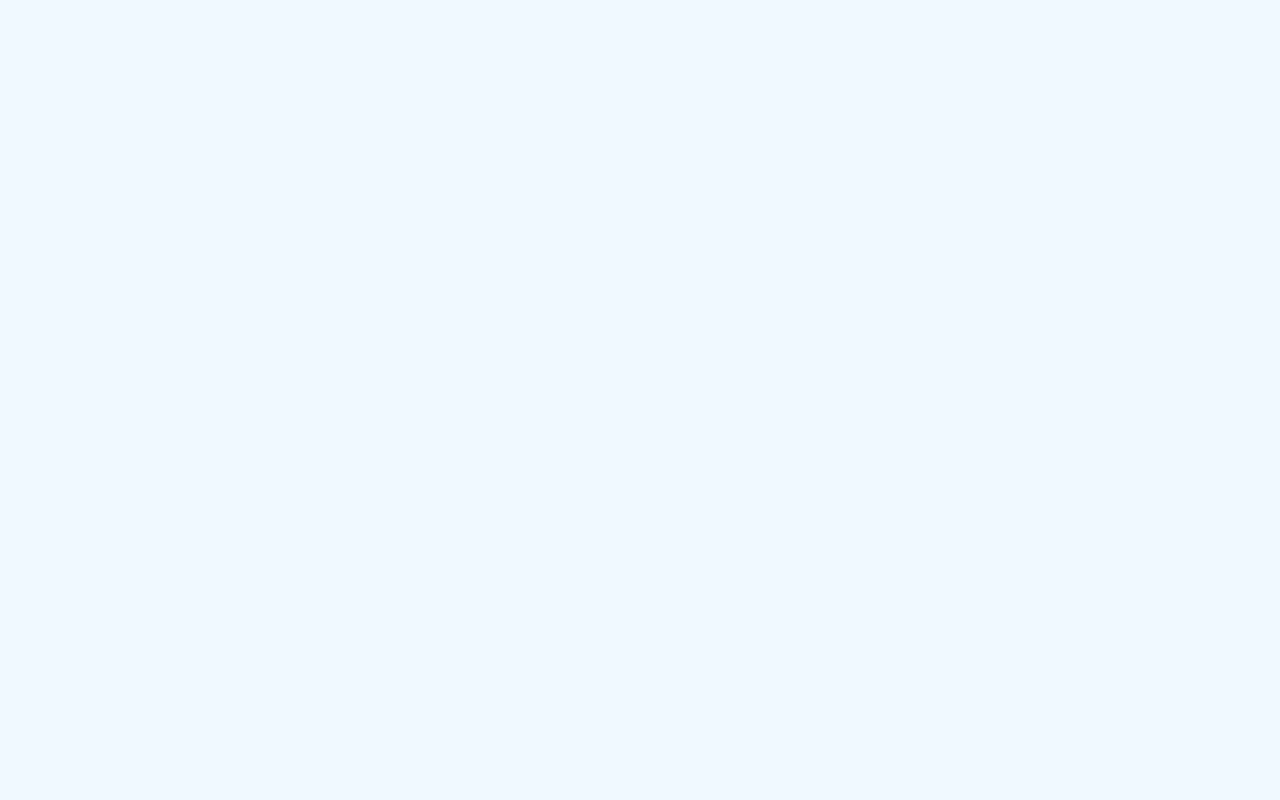
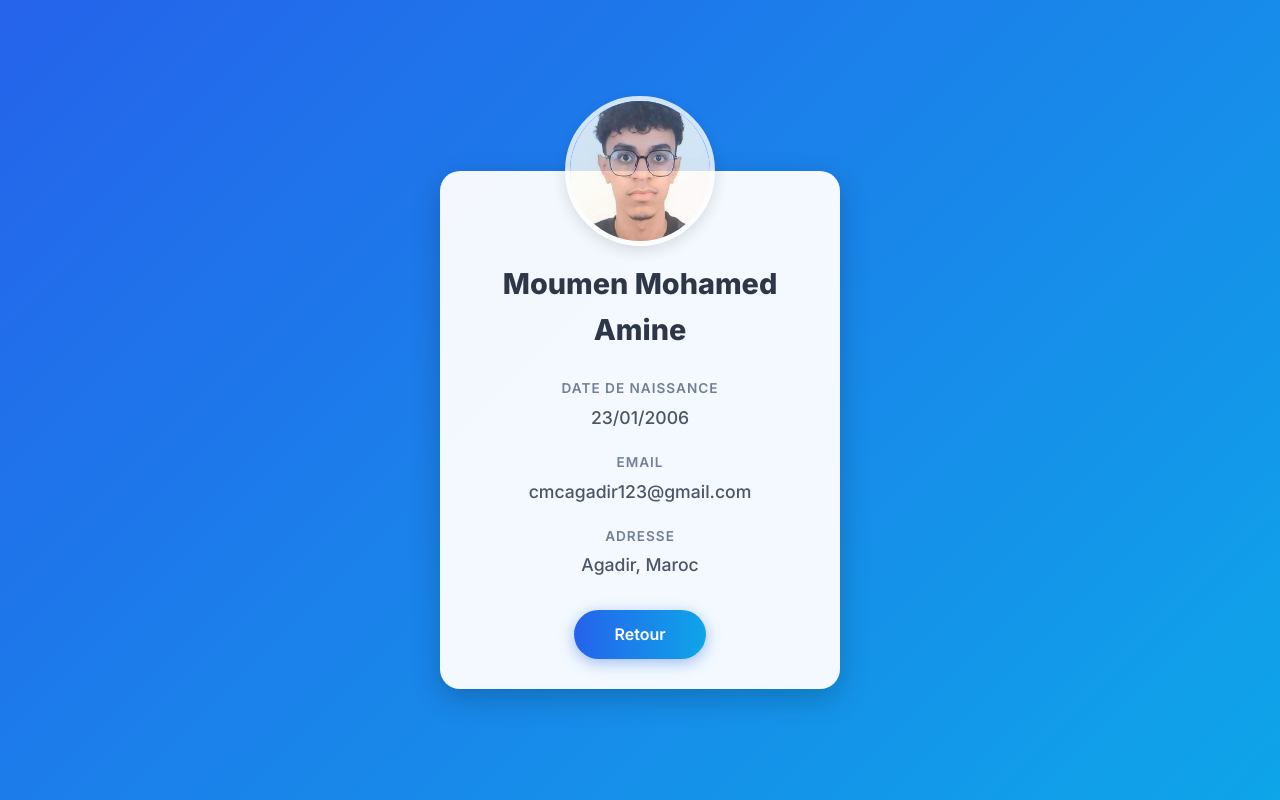
Before and after one commit to fstack567-stack/Projet-react, a React (Create React App) app: page /stagiaires/moumen in a window 1280 px wide. Before the commit this address had no page. Built offline with nearby package versions, Linux system fonts and the light colour scheme.

Commit message:
composasnt de moumen

```diff
--- a/src/App.js
+++ b/src/App.js
@@ -17,6 +17,7 @@ import Soufyane from "./components/soufyane";
 import Younes from './components/elkaidi';
 import Ahmed from './components/ahmed';
 import Laarif from "./components/laarif";
+import Moumen from "./components/Moumen"
 
 
 
@@ -40,6 +41,7 @@ function App() {
         <Route path="/stagiaires/ailal" element={<Ailal />} />
         <Route path="/stagiaires/laarif" element={<Laarif />} />
          <Route path="/stagiaires/elorf" element={<SaraE />} />
+         <Route path="/stagiaires/moumen" element={<Moumen />} />
 
 
 
--- /dev/null
+++ b/src/components/Moumen.js
@@ -0,0 +1,53 @@
+import React from 'react';
+import { Link } from 'react-router-dom';
+import '../styles/Moumen.css';
+
+const user = {
+  nom: 'Moumen',
+  prenom: 'Mohamed Amine',
+  date_naissance: '23/01/2006',
+  email: 'cmcagadir123@gmail.com',
+  adresse: 'Agadir, Maroc',
+  imageUrl: '/images/Moumen.jpg',
+};
+
+export default function Moumen() {
+  return (
+    <div className="moumen-container">
+      <div className="moumen-card">
+        <div className="moumen-header">
+          <img
+            className="moumen-avatar"
+            src={user.imageUrl}
+            alt={`Photo of ${user.nom} ${user.prenom}`}
+          />
+        </div>
+
+        <div className="moumen-body">
+          <h2 className="moumen-name">{user.nom} {user.prenom}</h2>
+
+          <div className="moumen-info-grid">
+            <div className="moumen-info-item">
+              <span className="moumen-label">Date de naissance</span>
+              <span className="moumen-value">{user.date_naissance}</span>
+            </div>
+
+            <div className="moumen-info-item">
+              <span className="moumen-label">Email</span>
+              <span className="moumen-value">{user.email}</span>
+            </div>
+
+            <div className="moumen-info-item">
+              <span className="moumen-label">Adresse</span>
+              <span className="moumen-value">{user.adresse}</span>
+            </div>
+          </div>
+
+          <Link to="/" className="moumen-btn-retour">
+            Retour
+          </Link>
+        </div>
+      </div>
+    </div>
+  );
+}
--- a/src/container.js
+++ b/src/container.js
@@ -15,6 +15,7 @@ const users = [
   { id: "ahmed", nom: "Nammat", prenom: "Ahmed Amine" },
   { id: "laarif", nom: "Laarif", prenom: "Mohamed" },
     { id: "elorf", nom: "El Orf", prenom: "Sara" },
+    { id: "moumen", nom: "Moumen", prenom: "Mohamed Amine" },
 ];
 
 export default function Container() {
--- /dev/null
+++ b/src/styles/Moumen.css
@@ -0,0 +1,112 @@
+.moumen-container {
+    display: flex;
+    justify-content: center;
+    align-items: center;
+    min-height: 100vh;
+    /* Creative Gradient Background */
+    background: linear-gradient(135deg, #2563eb 0%, #0ea5e9 100%);
+    padding: 20px;
+    font-family: 'Inter', sans-serif;
+}
+
+.moumen-card {
+    background: rgba(255, 255, 255, 0.95);
+    width: 100%;
+    max-width: 400px;
+    border-radius: 20px;
+    box-shadow: 0 10px 30px rgba(0, 0, 0, 0.2);
+    display: flex;
+    flex-direction: column;
+    align-items: center;
+    position: relative;
+    /* Space for the floating avatar */
+    margin-top: 60px;
+    padding-bottom: 30px;
+    transition: transform 0.3s ease, box-shadow 0.3s ease;
+}
+
+.moumen-card:hover {
+    transform: translateY(-5px);
+    box-shadow: 0 15px 35px rgba(0, 0, 0, 0.3);
+}
+
+.moumen-header {
+    width: 100%;
+    display: flex;
+    justify-content: center;
+    position: absolute;
+    top: -75px;
+    /* Half of avatar height to float */
+}
+
+.moumen-avatar {
+    width: 150px;
+    height: 150px;
+    border-radius: 50%;
+    object-fit: cover;
+    border: 5px solid white;
+    box-shadow: 0 5px 15px rgba(0, 0, 0, 0.15);
+    background-color: white;
+}
+
+.moumen-body {
+    margin-top: 90px;
+    /* Space for the bottom half of avatar + padding */
+    width: 100%;
+    padding: 0 30px;
+    text-align: center;
+}
+
+.moumen-name {
+    margin: 0;
+    color: #2d3748;
+    font-size: 1.8rem;
+    font-weight: 800;
+    margin-bottom: 25px;
+}
+
+.moumen-info-grid {
+    display: flex;
+    flex-direction: column;
+    gap: 20px;
+    margin-bottom: 30px;
+}
+
+.moumen-info-item {
+    display: flex;
+    flex-direction: column;
+    align-items: center;
+    gap: 4px;
+}
+
+.moumen-label {
+    font-size: 0.85rem;
+    text-transform: uppercase;
+    letter-spacing: 1px;
+    color: #718096;
+    font-weight: 600;
+}
+
+.moumen-value {
+    color: #4a5568;
+    font-size: 1.1rem;
+    font-weight: 500;
+}
+
+.moumen-btn-retour {
+    display: inline-block;
+    background: linear-gradient(90deg, #2563eb 0%, #0ea5e9 100%);
+    color: white;
+    padding: 12px 40px;
+    border-radius: 30px;
+    text-decoration: none;
+    font-weight: 600;
+    font-size: 1rem;
+    box-shadow: 0 4px 15px rgba(37, 99, 235, 0.4);
+    transition: all 0.3s ease;
+}
+
+.moumen-btn-retour:hover {
+    transform: scale(1.05);
+    box-shadow: 0 6px 20px rgba(37, 99, 235, 0.6);
+}
```
Also changed, not shown: public/images/Moumen.jpg (added).
